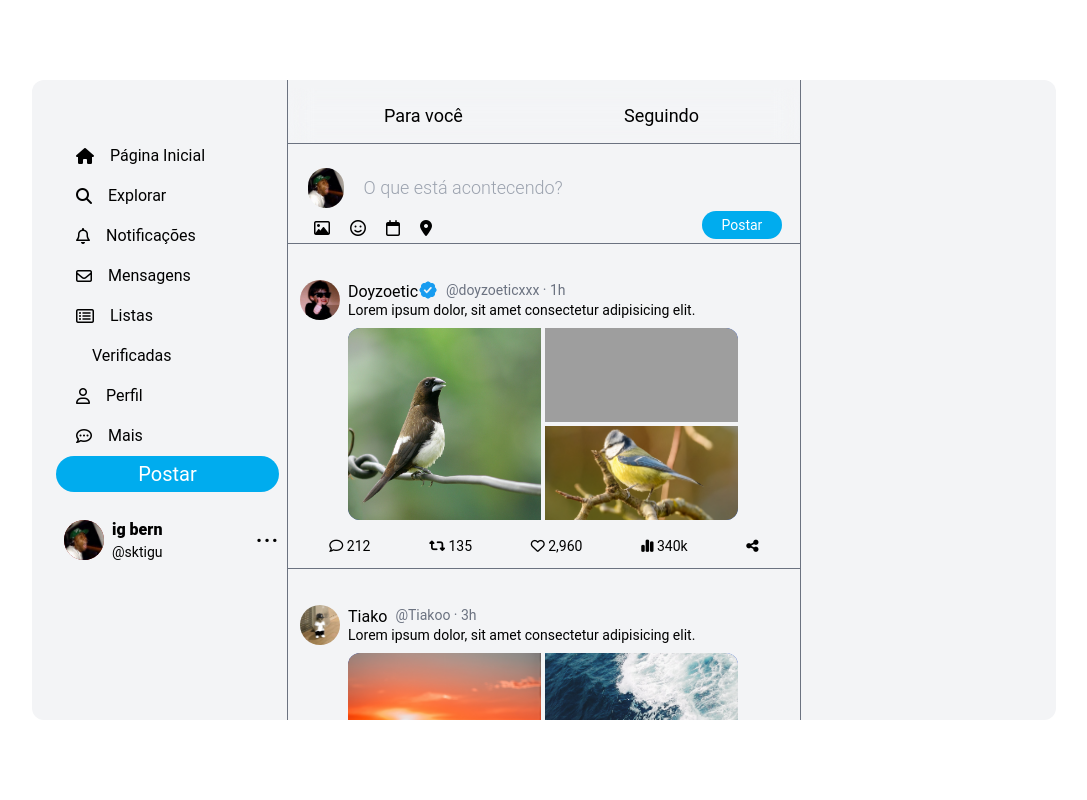
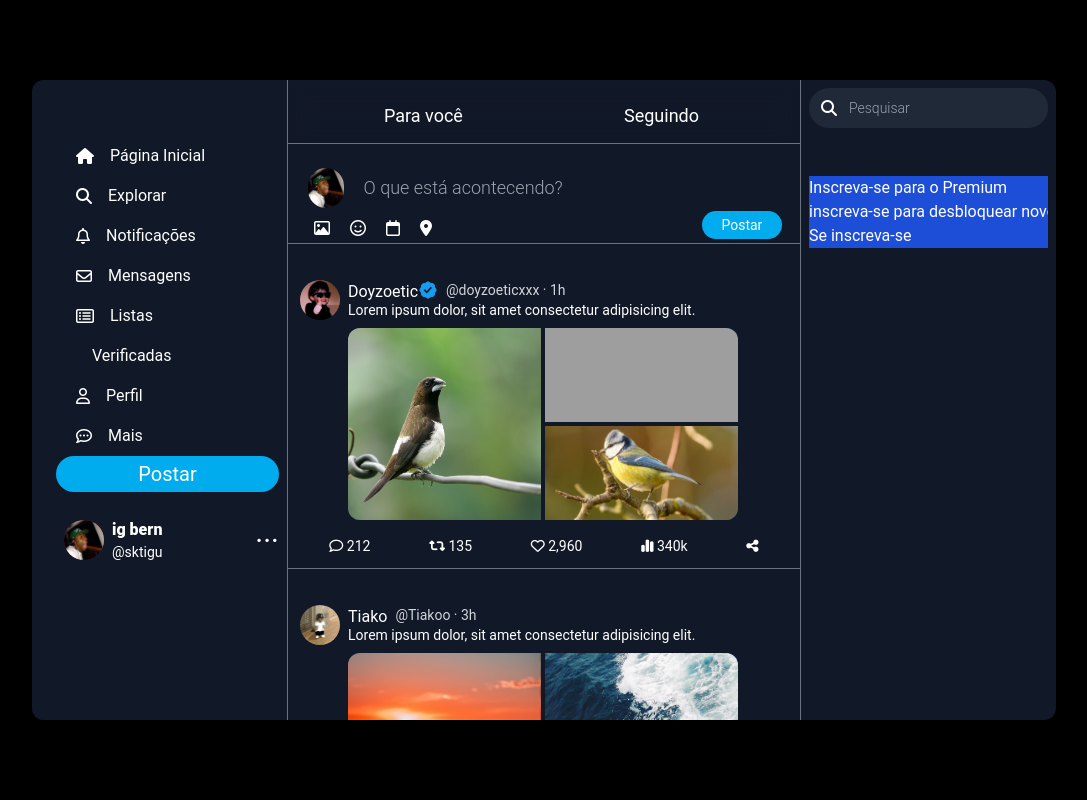
Before and after one commit to IgorBern02/CloneTwitter, a website: page index.html in a window 1280 px wide. Shown: the whole page, without its empty margins (96-1183 px from the left). Drawn offline with Linux system fonts and the light colour scheme; grey boxes are pictures that could not be loaded; some icons are missing.

Commit message:
fazendo a aside

```diff
--- a/index.html
+++ b/index.html
@@ -1,5 +1,5 @@
 <!DOCTYPE html>
-<html lang="en">
+<html lang="en" class="dark">
   <head>
     <meta charset="UTF-8" />
     <meta name="viewport" content="width=device-width, initial-scale=1.0" />
@@ -182,16 +182,16 @@
 
               <div class="w-full h-auto absolute bottom-0 space-x-1">
                 <i
-                  class="fa-regular fa-image p-1.5 hover:bg-gray-800 cursor-pointer duration-200 rounded-full"
+                  class="fa-regular fa-image p-1.5 hover:bg-gray-200 dark:hover:bg-gray-800 cursor-pointer duration-200 rounded-full"
                 ></i>
                 <i
-                  class="fa-regular fa-face-smile p-1.5 hover:bg-gray-800 cursor-pointer duration-200 rounded-full"
+                  class="fa-regular fa-face-smile p-1.5 hover:bg-gray-200 dark:hover:bg-gray-800 cursor-pointer duration-200 rounded-full"
                 ></i>
                 <i
-                  class="fa-regular fa-calendar p-1.5 hover:bg-gray-800 cursor-pointer duration-200 rounded-full"
+                  class="fa-regular fa-calendar p-1.5 hover:bg-gray-200 dark:hover:bg-gray-800 cursor-pointer duration-200 rounded-full"
                 ></i>
                 <i
-                  class="fa-solid fa-location-dot p-1.5 hover:bg-gray-800 cursor-pointer duration-200 rounded-full"
+                  class="fa-solid fa-location-dot p-1.5 hover:bg-gray-200 dark:hover:bg-gray-800 cursor-pointer duration-200 rounded-full"
                 ></i>
 
                 <button
@@ -403,7 +403,30 @@
       </div>
 
       <!--ASIDE RIGHT-->
-      <div class="w-full h-full border-l border-gray-500"></div>
+      <div
+        class="w-full h-full border-l border-gray-500 p-2 hidden sm:flex flex-col"
+      >
+        <div
+          class="w-full h-10 flex items-center justify-around rounded-full bg-gray-200 dark:bg-gray-800 truncate"
+        >
+          <i class="fa-solid fa-magnifying-glass relative ml-3"></i>
+          <input
+            type="text"
+            placeholder="Pesquisar"
+            class="text-sm text-black ml-2 dark:text-white font-light p-1 w-full outline-0 bg-gray-200 dark:bg-gray-800"
+          />
+        </div>
+        <div
+          class="w-full bg-blue-700 h-auto relative mt-12 break-normal truncate"
+        >
+          <h2>Inscreva-se para o Premium</h2>
+          <p class="">
+            inscreva-se para desbloquear novos recursos e ser elegível, receba
+            uma parte da receita de anúncios
+          </p>
+          <button>Se inscreva-se</button>
+        </div>
+      </div>
     </div>
 
     <script src="./src/script.js"></script>
```
Also changed, not shown: public/tailwind.css.
